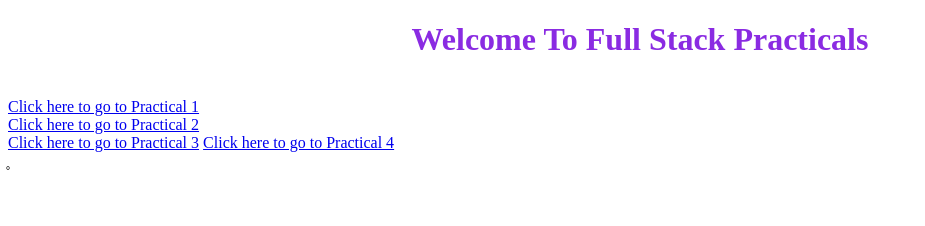
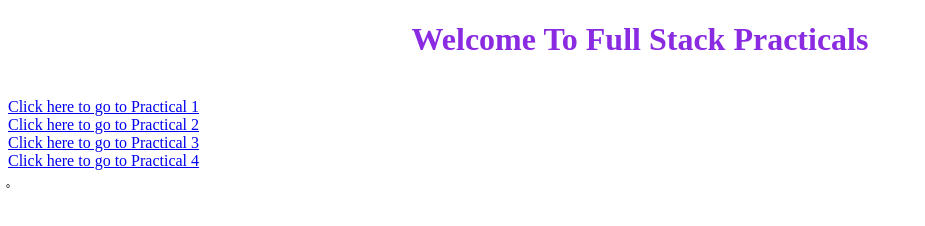
Before and after one commit to naman2807/FullStack-Practical-2021, a plain HTML site: page pages/Practical-4.html in a window 1280 px wide. Shown: the whole page, without its empty margins (0-925 px from the left). Drawn offline with Linux system fonts and the light colour scheme.

Commit message:
Added br tag

```diff
--- a/pages/Practical-4.html
+++ b/pages/Practical-4.html
@@ -10,7 +10,7 @@
     <h1 style="text-align: center; color: blueviolet;">Welcome To Full Stack Practicals</h1><br>
     <a href="./pages/Practical-1.html">Click here to go to Practical 1</a><br>
     <a href="./pages/Practical-2.html">Click here to go to Practical 2</a><br>
-    <a href="https://naman2807.github.io/FullStack-Practical-2021/pages/Practical-3">Click here to go to Practical 3</a>
+    <a href="https://naman2807.github.io/FullStack-Practical-2021/pages/Practical-3">Click here to go to Practical 3</a><br>
     <a href="./pages/Practical-4.html">Click here to go to Practical 4</a><br>
 </body>
 </html>̥
```
